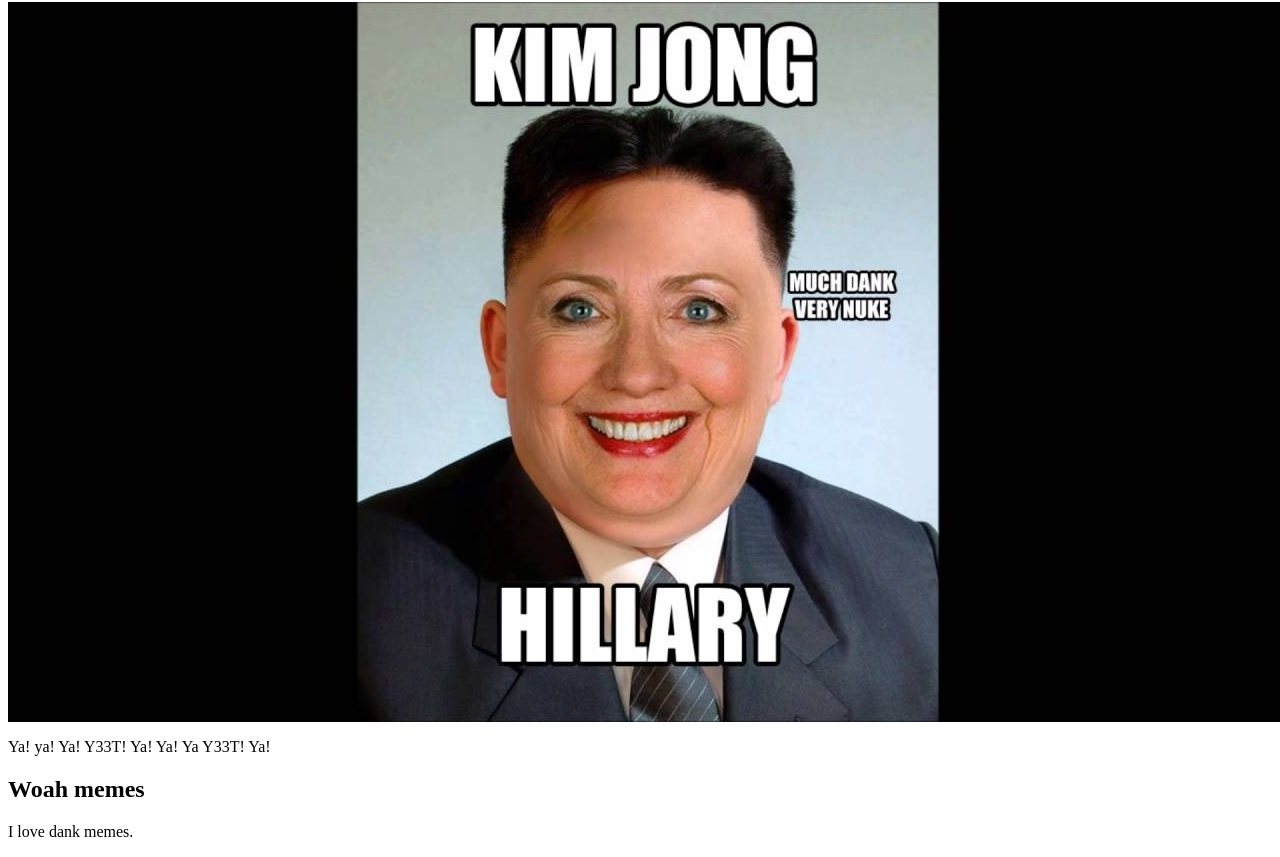
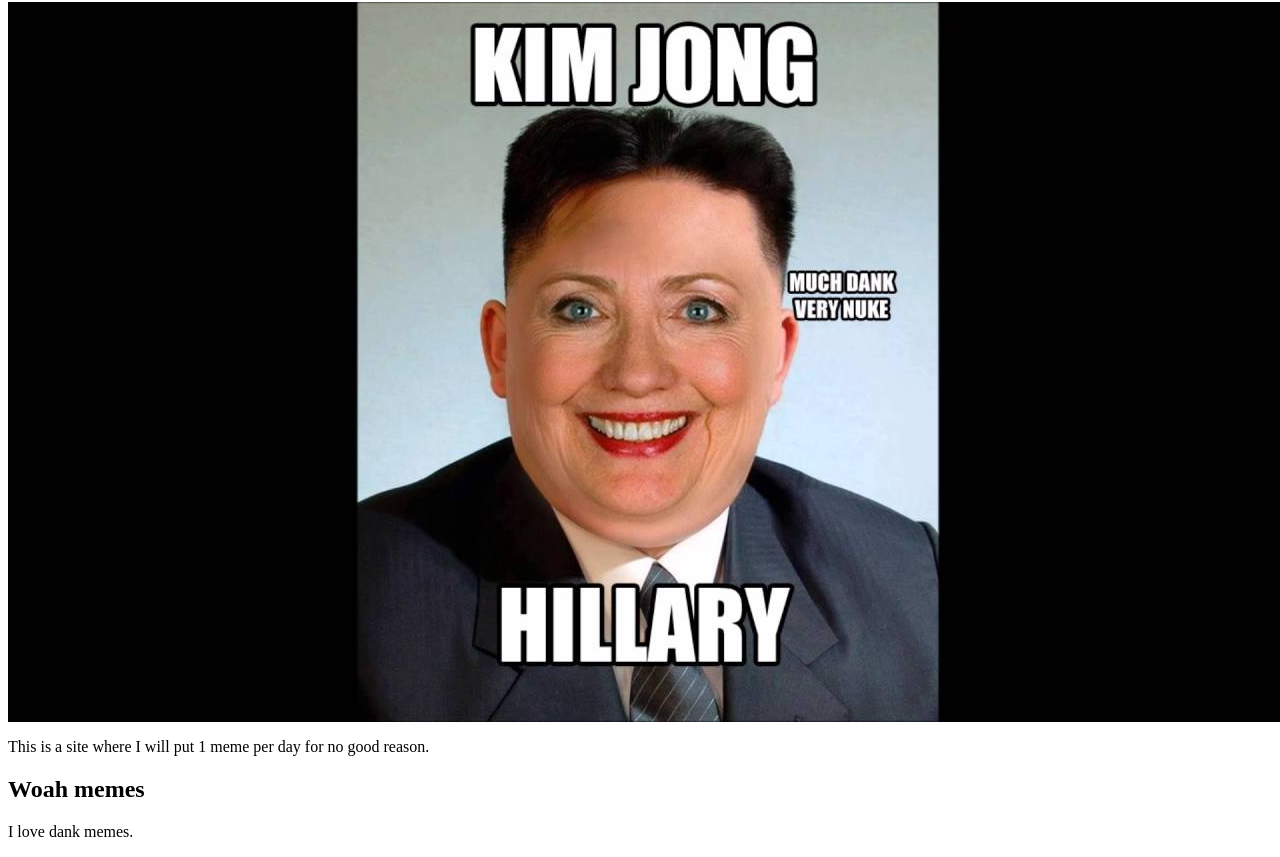
Before and after one commit to Robby25480/Robby25480.github.io, a plain HTML site: page index.html in a window 1280 px wide. Shown: the part 64-921 px from the top of the page. Drawn offline with Linux system fonts and the light colour scheme.

Commit message:
Update index.html

```diff
--- a/index.html
+++ b/index.html
@@ -6,7 +6,7 @@
    <H1>Meme of the day</H1>
     <img src="KimJongHillary.jpg">
      <p>
-      Ya! ya! Ya! Y33T! Ya! Ya! Ya Y33T! Ya!
+      This is a site where I will put 1 meme per day for no good reason.
      </p>
       <h2>Woah memes</h2>
      <p>
```
